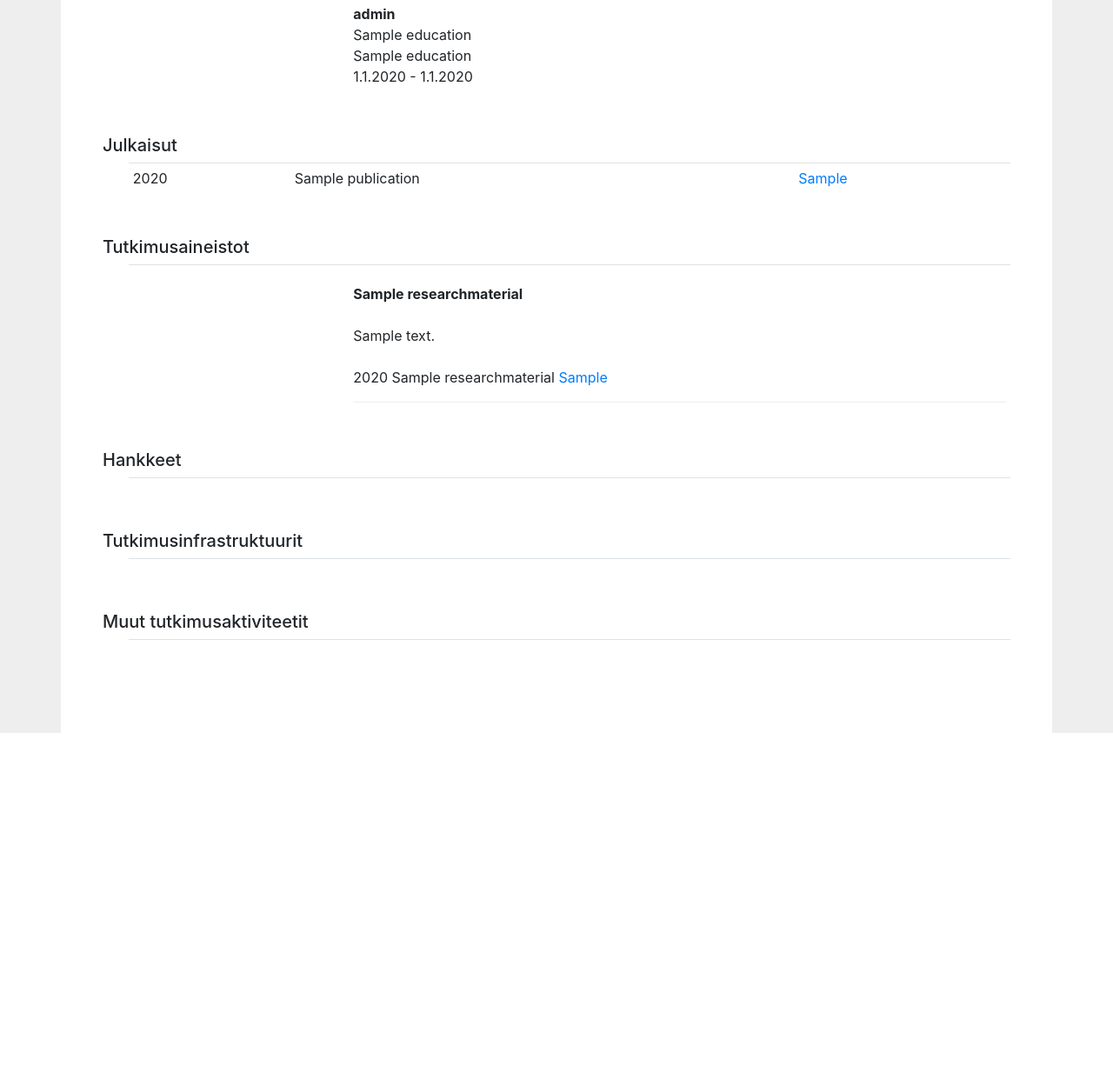
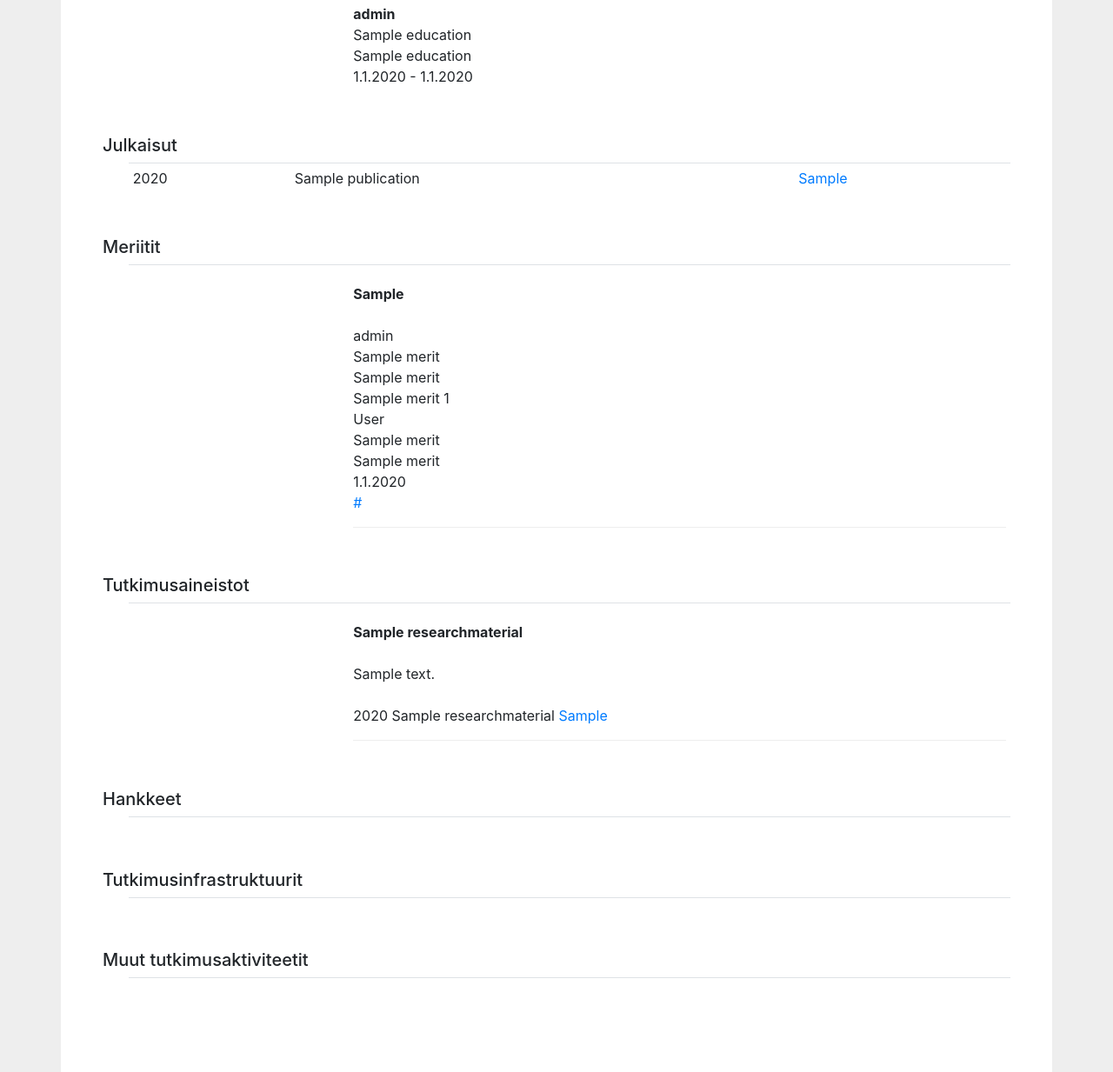
Before and after one commit to CSCfi/research-fi-mydata, a Django app: page /preview in a window 1280 px wide. Shown: the part 900-2133 px from the top of the page at 87% size. Before the commit the page ends 1743 px from the top, so only its background shows below. Run offline with Django 3.2, Linux system fonts and the light colour scheme; a user stored in the database is signed in; tables that the repository leaves empty hold one stand-in row (values such as "Sample post"); some libraries are stand-ins or nearby versions.

Commit message:
Modified rendering of merits

```diff
--- a/mydataproject/research/models.py
+++ b/mydataproject/research/models.py
@@ -634,3 +634,33 @@ class Merit(models.Model):
     role = models.CharField(max_length=512, blank=True, null=True)
     url = models.CharField(max_length=512, blank=True, null=True)
     includeInProfile = models.BooleanField(default=False)
+
+    def getDateString(self):
+        startStr = None
+        endStr = None
+        dateStr = None
+
+        if self.startYear is not None:
+            startStr = str(self.startYear)
+            if self.startMonth is not None:
+                startStr = str(self.startMonth) + '.' + startStr
+                if self.startDay is not None:
+                    startStr = str(self.startDay) + '.' + startStr
+
+        if self.endYear is not None:
+            endStr = str(self.endYear)
+            if self.endMonth is not None:
+                endStr = str(self.endMonth) + '.' + endStr
+                if self.endDay is not None:
+                    endStr = str(self.endDay) + '.' + endStr
+
+        if startStr is not None and endStr is not None and startStr == endStr:
+            dateStr = startStr
+        elif startStr is not None and endStr is not None:
+            dateStr = startStr + ' - ' + endStr
+        elif startStr is not None and endStr is None:
+            dateStr = startStr
+        elif startStr is None and endStr is not None:
+            dateStr = endStr
+
+        return dateStr
--- a/mydataproject/research/templates/preview.html
+++ b/mydataproject/research/templates/preview.html
@@ -136,6 +136,39 @@
     </div>
 </div>
 <div class="preview_section">
+    <h5>Meriitit</h5>
+    <div class="preview_section_content">
+        <table class="table table-sm">
+            <tbody>
+                <tr>
+                    <th class="w-25"></th>
+                    <td>
+                        {% for m in merits %}
+                        <div class="py-3 {% if not forloop.last %}mb-4{% endif %}" style="border-bottom: 1px solid #eee">
+                            <strong>{{ m.meritType }}</strong><br><br>
+                            {% if m.role %}{{ m.role }}<br>{% endif %}
+                            {% if m.meritName %}{{ m.meritName }}<br>{% endif %}
+                            {% if m.externalOrganizationName %}{{ m.externalOrganizationName }}<br>{% endif %}
+                            {% if m.eventName %}
+                                {{ m.eventName }}
+                                {% if m.eventNumber %}{{ m.eventNumber }}{% endif %}
+                                <br>
+                            {% endif %}
+                            {% if m.journalName %}{{ m.journalName }}<br>{% endif %}
+                            <!-- {% if m.countryCode %}{{ m.countryCode }}<br>{% endif %} -->
+                            {% if m.cityName %}{{ m.cityName }}<br>{% endif %}
+                            {% if m.placeName %}{{ m.placeName }}<br>{% endif %}
+                            {{ m.getDateString }}<br>
+                            {% if m.url %}<a href="{{ m.url }}" target="_blank">{{ m.url }}</a>{% endif %}
+                        </div>
+                        {% endfor %}
+                    </td>
+                </tr>
+            </tbody>
+        </table>
+    </div>
+</div>
+<div class="preview_section">
     <h5>Tutkimusaineistot</h5>
     <div class="preview_section_content">
         <table class="table table-sm">
--- a/mydataproject/research/views.py
+++ b/mydataproject/research/views.py
@@ -58,7 +58,7 @@ def index(request):
             context["orcid_keywords"] = request.user.researchprofile.keywords.filter(datasource=datasource_orcid)
             context["orcid_employments"] = request.user.researchprofile.employment.filter(datasource=datasource_orcid).annotate(start_year_null=Coalesce('startYear', Value(-1))).order_by('-start_year_null')
             context["orcid_educations"] = request.user.researchprofile.education.filter(datasource=datasource_orcid).annotate(start_year_null=Coalesce('startYear', Value(-1))).order_by('-start_year_null')
-            context["orcid_merits"] = request.user.researchprofile.merits.filter(datasource=datasource_orcid)
+            context["orcid_merits"] = request.user.researchprofile.merits.filter(datasource=datasource_orcid).annotate(start_year_null=Coalesce('startYear', Value(-1))).order_by('-start_year_null')
             context["homeorg_first_names"] = request.user.researchprofile.first_names.filter(datasource=datasource_homeorg).first()
             context["homeorg_last_names"] = request.user.researchprofile.last_names.filter(datasource=datasource_homeorg).first()
             context["homeorg_other_names"] = request.user.researchprofile.other_names.filter(datasource=datasource_homeorg).first()
@@ -69,7 +69,7 @@ def index(request):
             context["homeorg_keywords"] = request.user.researchprofile.keywords.filter(datasource=datasource_homeorg)
             context["homeorg_employments"] = request.user.researchprofile.employment.filter(datasource=datasource_homeorg).annotate(start_year_null=Coalesce('startYear', Value(-1))).order_by('-start_year_null')
             context["homeorg_educations"] = request.user.researchprofile.education.filter(datasource=datasource_homeorg).annotate(start_year_null=Coalesce('startYear', Value(-1))).order_by('-start_year_null')
-            context["homeorg_merits"] = request.user.researchprofile.merits.filter(datasource=datasource_homeorg)
+            context["homeorg_merits"] = request.user.researchprofile.merits.filter(datasource=datasource_homeorg).annotate(start_year_null=Coalesce('startYear', Value(-1))).order_by('-start_year_null')
             context["homeorg_researchmaterials"] = request.user.researchprofile.research_materials.filter(datasource=datasource_homeorg)
             context["peer_reviews"] = request.user.researchprofile.peer_reviews.all()
             context["invited_positions"] = request.user.researchprofile.invitedposition.all()
@@ -246,6 +246,7 @@ def test_orcid_id(request):
 
 @login_required
 def toggle_data_section_all(request):
+    print("TOGGLE ALL")
     response = {}
     section = request.POST.get('section', None)
     datasource_type = request.POST.get('datasourceType', None)
@@ -306,6 +307,22 @@ def toggle_data_section_all(request):
         if toggle:
             request.user.researchprofile.education.exclude(datasource=datasource).update(includeInProfile=False)
             request.user.researchprofile.education.exclude(datasource=datasource).update(includeInProfile=False)
+
+    # Merits
+    elif section == 'sectionMerit':
+        request.user.researchprofile.merits.filter(datasource=datasource).update(includeInProfile=toggle)
+        request.user.researchprofile.merits.filter(datasource=datasource).update(includeInProfile=toggle)
+        if toggle:
+            request.user.researchprofile.merits.exclude(datasource=datasource).update(includeInProfile=False)
+            request.user.researchprofile.merits.exclude(datasource=datasource).update(includeInProfile=False)
+
+    # Research material
+    elif section == 'sectionResearchmaterial':
+        request.user.researchprofile.research_materials.filter(datasource=datasource).update(includeInProfile=toggle)
+        request.user.researchprofile.research_materials.filter(datasource=datasource).update(includeInProfile=toggle)
+        if toggle:
+            request.user.researchprofile.research_materials.exclude(datasource=datasource).update(includeInProfile=False)
+            request.user.researchprofile.research_materials.exclude(datasource=datasource).update(includeInProfile=False)
 
     request.user.researchprofile.save()
     return JsonResponse(response)
@@ -419,6 +436,13 @@ def toggle_data(request):
         education.save()
         response["included"] = education.includeInProfile
 
+    # Merit
+    elif p_datatype == 'merit':
+        merit = request.user.researchprofile.merits.get(datasource=datasource, pk=p_dataId)
+        merit.includeInProfile = not merit.includeInProfile
+        merit.save()
+        response["included"] = merit.includeInProfile
+
     # Research material
     elif p_datatype == 'research_material':
         researchmaterial = request.user.researchprofile.research_materials.get(datasource=datasource, pk=p_dataId)
```
Also changed, not shown: mydataproject/research/templates/index_template.html (+2 -16 lines).
